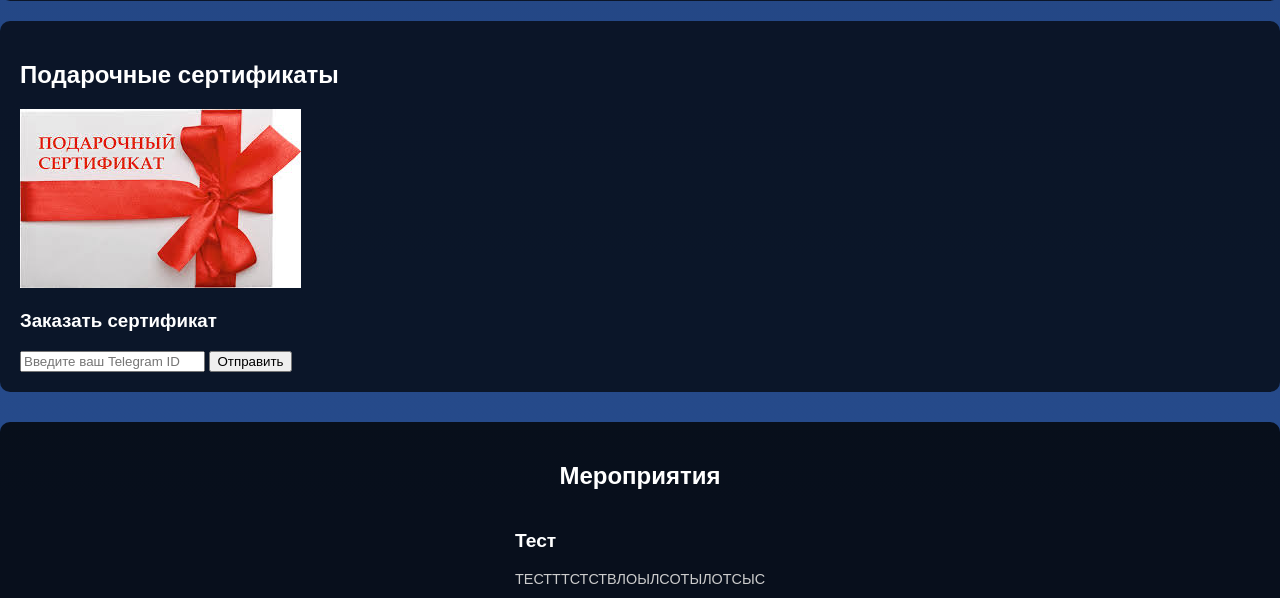
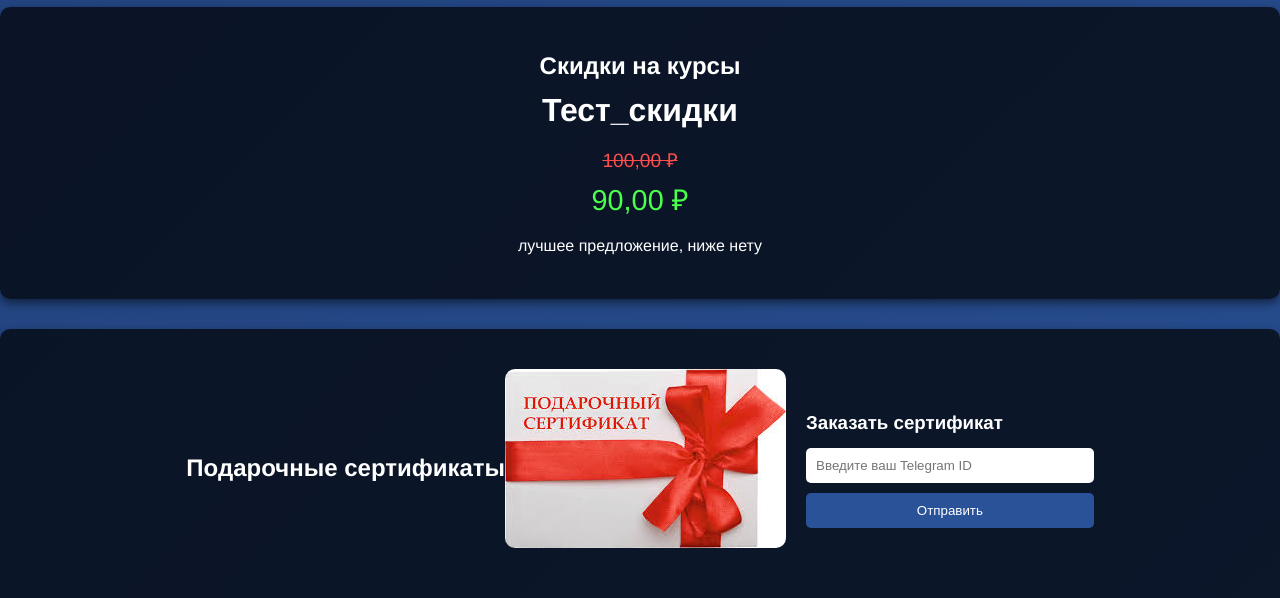
Before and after one commit to sergeiBogdano/site, a Django app: page / in a window 1280 px wide. Shown: the part 1859-2457 px from the top of the page. Run offline with Django 4.2, Linux system fonts and the light colour scheme; data comes from the database, SQL or seed files in the repository.

Commit message:
чуть чуть подправил стили

```diff
--- a/dive_club/static/css/styles.css
+++ b/dive_club/static/css/styles.css
@@ -1,223 +1,275 @@
-/* Общие стили для страницы */
-body {
-    background: linear-gradient(to bottom, #1e3c72, #2a5298); /* Градиентный фон */
-    color: #fff; /* Цвет текста по умолчанию */
-    font-family: Arial, sans-serif; /* Шрифт по умолчанию */
-    margin: 0; /* Убираем отступы по умолчанию */
-    padding: 0; /* Убираем отступы по умолчанию */
+/* Сброс стилей и базовые настройки */
+* {
+  margin: 0;
+  padding: 0;
+  box-sizing: border-box;
 }
 
-/* Простейшие стили для заглушек */
-.placeholder {
-    border: 2px dashed #ccc;
-    padding: 20px;
-    text-align: center;
-    margin: 10px auto;
+body {
+  background: linear-gradient(135deg, #1e3c72, #2a5298);
+  font-family: 'Helvetica Neue', Helvetica, Arial, sans-serif;
+  color: #fff;
+  line-height: 1.6;
+  overflow-x: hidden;
 }
 
-/* Стили для секций */
-.video-section,
-.photo-section,
-.diver-section,
-.events-section,
-.discount-section,
-.gift-certificates-section {
-    margin-bottom: 30px;
-    border-radius: 10px; /* Скругление углов */
-    padding: 20px; /* Отступы внутри секций */
-    background-color: rgba(0, 0, 0, 0.7); /* Полупрозрачный черный фон для секций */
+/* Общие стили для секций */
+section {
+  padding: 40px 20px;
+  margin-bottom: 30px;
+  position: relative;
+  border-radius: 10px;
+  background-color: rgba(0, 0, 0, 0.7);
+  box-shadow: 0 4px 10px rgba(0, 0, 0, 0.5);
 }
 
-/* Стили для видео */
-.video-section {
-    position: relative; /* Относительное позиционирование для текста наложения */
+/* Плавное появление при прокрутке */
+.before-appear {
+  opacity: 0;
+  transform: translateY(20px);
+  transition: opacity 1s ease-out, transform 1s ease-out;
 }
 
+.appear {
+  opacity: 1;
+  transform: translateY(0);
+}
+
+/* Видео секция */
 .video-section video {
-    width: 100%; /* Устанавливаем ширину в 100% */
-    max-width: 1000px; /* Максимальная ширина для более квадратного формата */
-    height: auto; /* Высота будет определяться пропорциями */
-    object-fit: cover; /* Обрезка видео по размеру контейнера */
-    display: block; /* Отображение блока для центрирования */
-    margin: 0 auto; /* Центрируем видео */
+  width: 100%;
+  max-width: 1000px;
+  display: block;
+  margin: 0 auto;
+  border-radius: 10px;
+  object-fit: cover;
 }
 
 .video-overlay-text {
-    position: absolute;
-    bottom: 10px; /* Позиция снизу */
-    left: 50%; /* Центрируем по горизонтали */
-    transform: translateX(-50%); /* Смещение для центровки */
-    color: #fff; /* Цвет текста */
-    text-shadow: 1px 1px 5px rgba(0, 0, 0, 0.7); /* Тень для текста */
-    text-align: center; /* Выравнивание текста по центру */
+  position: absolute;
+  bottom: 20px;
+  left: 50%;
+  transform: translateX(-50%);
+  font-size: 2em;
+  font-weight: bold;
+  text-shadow: 2px 2px 6px rgba(0, 0, 0, 0.8);
 }
 
-/* Стили для фото и оверлея */
+/* Фото секция с оверлеем */
 .photo-section {
-    position: relative;
-    text-align: left; /* Выравниваем текст влево */
-    display: flex; /* Используем flex для выравнивания */
-    justify-content: flex-end; /* Перемещаем содержимое вправо */
+  display: flex;
+  align-items: center;
+  justify-content: center;
+  overflow: hidden;
+  position: relative;
 }
 
 .photo-section img {
-    width: 50vw; /* Устанавливаем ширину изображения на половину экрана */
-    height: auto; /* Высота будет определяться пропорциями */
-    display: block;
+  width: 100%;
+  max-width: 800px;
+  border-radius: 10px;
+  object-fit: cover;
+  transition: transform 0.5s ease;
+}
+
+.photo-section img:hover {
+  transform: scale(1.05);
 }
 
 .overlay-text {
-    position: absolute; /* Позиционируем текст относительно родительского элемента */
-    left: 10px; /* Отступ слева для текста */
-    top: 50%; /* Центрируем по вертикали */
-    transform: translateY(-50%); /* Смещение для центровки по вертикали */
-    z-index: 1; /* Повышаем уровень наложения текста */
-    max-width: 40%; /* Максимальная ширина текста */
+  position: absolute;
+  left: 30px;
+  top: 50%;
+  transform: translateY(-50%);
+  background: rgba(0, 0, 0, 0.6);
+  padding: 20px;
+  border-radius: 8px;
 }
 
-/* Стили для инструктора */
-.instructor-info {
-    display: flex;
-    align-items: center; /* Вертикальное выравнивание */
-    margin-bottom: 20px; /* Отступ снизу */
+.overlay-text h1 {
+  font-size: 2.5em;
+  margin-bottom: 10px;
+}
+
+.overlay-text p {
+  font-size: 1.2em;
+}
+
+/* Секция инструктора */
+.diver-section .instructor-info {
+  display: flex;
+  align-items: center;
+  padding: 20px;
 }
 
 .instructor-images {
-    display: flex; /* Используем flex для выравнивания изображений */
-    margin-right: 20px; /* Отступ справа от изображения */
+  margin-right: 20px;
+  position: relative;
 }
 
 .avatar {
-    width: 150px; /* Ширина аватара */
-    height: 150px; /* Высота аватара */
-    border-radius: 50%; /* Округление аватара */
-    object-fit: cover; /* Обеспечиваем обрезку по размеру */
+  width: 150px;
+  height: 150px;
+  border-radius: 50%;
+  object-fit: cover;
+  border: 4px solid #fff;
 }
 
 .room-photo {
-    width: 200px; /* Ширина фотографии помещения */
-    height: auto; /* Высота будет определяться пропорциями */
-    border-radius: 5px; /* Скругление углов */
-    margin-left: 20px; /* Отступ слева для отделения от аватарки */
+  width: 200px;
+  margin-top: 10px;
+  border-radius: 10px;
 }
 
-/* Стили для текста инструктора */
-.instructor-text {
-    flex-grow: 1; /* Заставляем текст занимать оставшееся пространство */
+.instructor-text h2 {
+  font-size: 2em;
+  margin-bottom: 10px;
 }
 
-/* Стили для навигационной панели */
-.navbar {
-    background-color: #2a5298; /* Цвет фона навбара */
-    padding: 10px 0;
+.instructor-text p {
+  font-size: 1.1em;
 }
 
-.navbar-brand {
-    color: #fff;
-    text-decoration: none;
-    font-size: 24px;
-    margin-right: 20px;
+/* Секция скидок */
+.discount-section {
+  text-align: center;
 }
 
-.navbar-menu {
-    list-style-type: none;
-    margin: 0;
-    padding: 0;
-    display: flex; /* Располагаем элементы в ряд */
-}
-
-.navbar-menu li {
-    margin-left: 20px; /* Отступ между элементами */
-}
-
-.navbar-menu a {
-    color: #fff;
-    text-decoration: none;
-}
-
-/* Стили для нижнего колонтитула */
-.footer {
-    background-color: #1e3c72; /* Цвет фона футера */
-    color: #fff;
-    text-align: center;
-    padding: 20px 0;
-}
-
-.footer-links {
-    list-style-type: none;
-    margin: 0;
-    padding: 0;
-    display: flex; /* Располагаем элементы в ряд */
-    justify-content: center; /* Центрируем элементы */
-}
-
-.footer-links li {
-    margin-left: 20px; /* Отступ между элементами */
-}
-
-.footer-links a {
-    color: #fff;
-    text-decoration: none;
-}
-
-/* Стили для секции скидок */
-.discount-section {
-    display: flex;
-    flex-direction: column;
-    align-items: center;
-    margin: 20px 0;
-}
-
-.discount-content {
-    border: 2px solid #ccc; /* рамка прямоугольной формы */
-    padding: 20px;
-    background-color: #122fb5; /* фон для формы */
-    width: 80%; /* ширина формы */
+.discount-content h3 {
+  font-size: 2em;
+  margin-bottom: 10px;
 }
 
 .original-price {
-    font-size: 1.2em;
-    color: red; /* цвет для зачеркнутой цены */
+  font-size: 1.2em;
+  color: #ff4c4c;
 }
 
 .discounted-price {
-    font-size: 1.5em;
-    color: green; /* цвет для цены со скидкой */
+  font-size: 1.8em;
+  color: #4cff4c;
+  margin-bottom: 10px;
 }
 
-/* Стили для секции мероприятий */
+/* Секция подарочных сертификатов */
+.gift-certificates-section {
+  display: flex;
+  flex-wrap: wrap;
+  align-items: center;
+  justify-content: center;
+}
+
+.gift-certificates-section img {
+  max-width: 300px;
+  border-radius: 10px;
+  margin-bottom: 20px;
+}
+
+.gift-certificate-form {
+  margin-left: 20px;
+  max-width: 300px;
+}
+
+.gift-certificate-form h3 {
+  margin-bottom: 10px;
+}
+
+.gift-certificate-form input[type="text"] {
+  width: 100%;
+  padding: 10px;
+  border: none;
+  border-radius: 5px;
+  margin-bottom: 10px;
+}
+
+.gift-certificate-form button {
+  width: 100%;
+  padding: 10px;
+  background-color: #2a5298;
+  color: #fff;
+  border: none;
+  border-radius: 5px;
+  cursor: pointer;
+  transition: background-color 0.3s ease;
+}
+
+.gift-certificate-form button:hover {
+  background-color: #1e3c72;
+}
+
+/* Секция мероприятий */
 .events-section {
-    background-color: rgba(0, 0, 0, 0.8); /* Полупрозрачный черный фон для секции мероприятий */
-    border-radius: 10px; /* Скругление углов */
-    padding: 20px; /* Отступы внутри секции */
-    text-align: center; /* Выравнивание текста по центру */
+  text-align: center;
 }
 
 .event-images {
-    display: flex; /* Используем flex для расположения мероприятий в ряд */
-    flex-wrap: wrap; /* Позволяем элементам переноситься на новую строку */
-    justify-content: center; /* Центрируем мероприятия */
+  display: flex;
+  flex-wrap: wrap;
+  justify-content: center;
 }
 
 .event-item {
-    margin: 10px; /* Отступы между мероприятиями */
-    max-width: 250px; /* Максимальная ширина для элемента мероприятия */
-    text-align: left; /* Выравнивание текста влево */
+  background: rgba(0, 0, 0, 0.8);
+  margin: 10px;
+  padding: 15px;
+  border-radius: 10px;
+  max-width: 300px;
+  text-align: left;
+  transition: transform 0.3s ease;
+}
+
+.event-item:hover {
+  transform: translateY(-5px);
+}
+
+.event-title {
+  font-size: 1.5em;
+  font-weight: bold;
+  margin-bottom: 10px;
+}
+
+.event-description {
+  font-size: 1em;
+  margin-bottom: 10px;
+  color: #ccc;
 }
 
 .event-image {
-    width: 100%; /* Ширина изображения мероприятия */
-    height: auto; /* Высота будет определяться пропорциями */
-    border-radius: 5px; /* Скругление углов изображения */
+  width: 100%;
+  border-radius: 5px;
+  margin-bottom: 10px;
+  transition: opacity 0.3s ease;
 }
 
-.event-title {
-    font-size: 1.2em; /* Размер заголовка мероприятия */
-    font-weight: bold; /* Полужирный шрифт */
-    margin-top: 10px; /* Отступ сверху */
+.event-image:hover {
+  opacity: 0.8;
 }
 
-.event-description {
-    font-size: 0.9em; /* Размер описания мероприятия */
-    color: #ccc; /* Цвет текста описания */
+/* Лайтбокс для изображений мероприятий */
+#lightbox {
+  position: fixed;
+  top: 0;
+  left: 0;
+  width: 100%;
+  height: 100%;
+  background: rgba(0,0,0,0.8);
+  display: flex;
+  justify-content: center;
+  align-items: center;
+  opacity: 0;
+  pointer-events: none;
+  transition: opacity 0.3s ease;
+  z-index: 1000;
 }
+
+#lightbox.active {
+  opacity: 1;
+  pointer-events: auto;
+}
+
+#lightbox img {
+  max-width: 90%;
+  max-height: 90%;
+  border-radius: 10px;
+  box-shadow: 0 4px 15px rgba(0,0,0,0.5);
+}
--- a/dive_club/templates/base.html
+++ b/dive_club/templates/base.html
@@ -21,7 +21,7 @@
     </div>
   </nav>
 
-    <!-- Контент страницы -->
+  <!-- Основной контент страницы -->
   <div class="container">
     {% block content %}
     <!-- Заглушка для контента -->
@@ -35,12 +35,14 @@
   <!-- Нижний колонтитул -->
   <footer class="footer">
     <div class="container">
-            <p>&copy; {{ current_year }} Дайверы. Все права защищены.</p>
+      <p>&copy; {{ current_year|default:"2025" }} Дайверы. Все права защищены.</p>
       <ul class="footer-links">
         <li><a href="{% url 'privacy_policy' %}">Политика конфиденциальности</a></li>
         <li><a href="{% url 'terms_of_service' %}">Условия обслуживания</a></li>
       </ul>
     </div>
   </footer>
+
+  <script src="{% static 'js/script.js' %}"></script>
 </body>
 </html>
```
Also changed, not shown: dive_club/static/js/scripts.js (+50 -35 lines), dive_club/main/migrations/0001_initial.py, dive_club/main/migrations/0002_auto_20250312_1411.py (deleted), dive_club/main/migrations/0003_alter_homepagecontent_small_text.py (deleted), dive_club/main/migrations/0004_auto_20250312_1446.py (deleted), dive_club/main/migrations/0005_auto_20250312_1453.py (deleted), dive_club/main/migrations/0006_auto_20250312_1503.py (deleted). Lines whose indentation alone changed are shown as unchanged.
